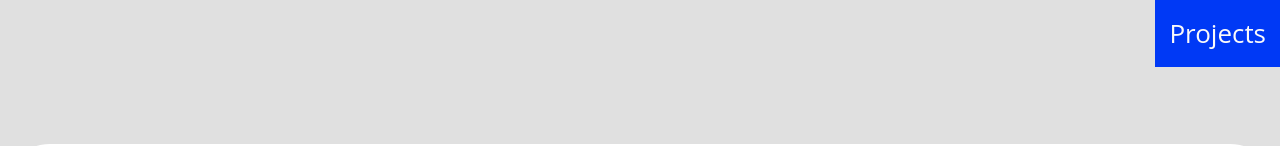
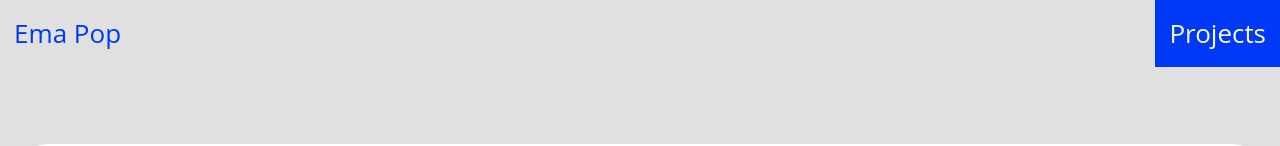
Before and after one commit to EmaaPop/Portfolio, a plain HTML site: page ambisonics.html in a window 1280 px wide. Shown: the top 146 px of the page. Drawn offline with nearby package versions, Linux system fonts and the light colour scheme; files whose address does not match are found by name.

Commit message:
Update ambisonics.html

```diff
--- a/ambisonics.html
+++ b/ambisonics.html
@@ -17,7 +17,7 @@
     <header class="header">
         <nav>
             <div class="left-link">
-<!--                 <a class="tab" href="index.html">Ema Pop</a> -->
+            <a class="tab">Ema Pop</a>
             </div>
             <a class="tab active" href="ambisonics.html">Projects</a>
             <!-- <a class="tab" href="testimonies.html">Testimonies</a> -->
```
